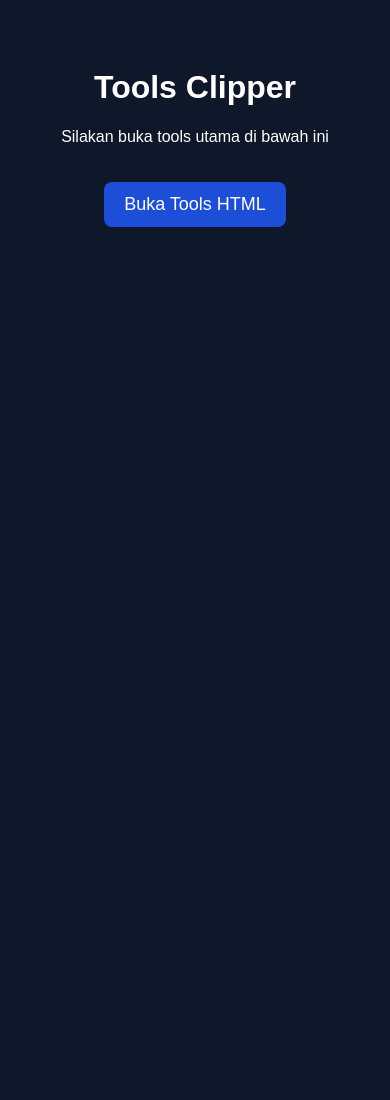
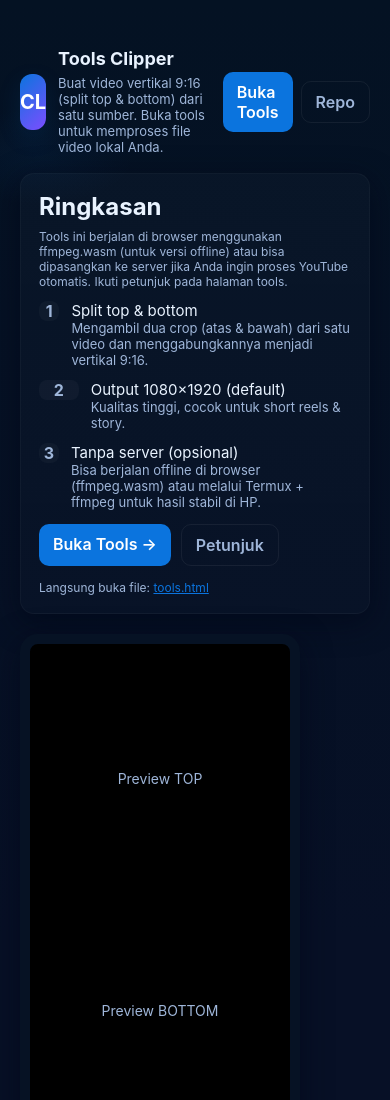
Before and after one commit to ijt21/Tools-clipper, a plain HTML site: page index.html in a window 390 px wide. Shown: the top 1100 px of the page. Before the commit the page ends 844 px from the top, so only its background shows below. Drawn offline with Linux system fonts and the light colour scheme.

Commit message:
Refactor index.html for improved layout and SEO
Updated HTML structure, improved meta tags, and enhanced styling for better layout and responsiveness.

```diff
--- a/index.html
+++ b/index.html
@@ -1,31 +1,131 @@
-<!DOCTYPE html>
-<html>
+<!doctype html>
+<html lang="id">
 <head>
-  <meta charset="UTF-8">
-  <title>Tools Clipper</title>
+  <meta charset="utf-8" />
+  <meta name="viewport" content="width=device-width,initial-scale=1" />
+  <title>Tools Clipper — Home</title>
+  <meta name="description" content="Tools Clipper — konversi video jadi vertical 9:16 (split top & bottom). Buka tools untuk memproses video lokal Anda."/>
   <style>
-    body{
-      font-family: Arial;
-      background:#0f172a;
-      color:white;
-      text-align:center;
-      padding:40px;
+    :root{
+      --bg:#071026; --card:#0d1726; --muted:#9fb6d9; --accent:#0b74de; --glass: rgba(255,255,255,0.03);
+      --radius:14px; --max-w:980px;
     }
-    a{
-      display:inline-block;
-      margin-top:20px;
-      padding:12px 20px;
-      background:#1d4ed8;
-      color:white;
-      text-decoration:none;
-      border-radius:8px;
-      font-size:18px;
+    *{box-sizing:border-box}
+    body{margin:0;font-family:Inter,system-ui,-apple-system,Roboto,"Segoe UI",Arial;background:
+      radial-gradient(1200px 600px at 10% 10%, rgba(11,116,222,0.06), transparent 8%),
+      linear-gradient(180deg,#041223 0%, #071026 60%); color:#e9f3ff; -webkit-font-smoothing:antialiased;}
+    .wrap{max-width:var(--max-w);margin:28px auto;padding:20px}
+    header{display:flex;gap:12px;align-items:center;justify-content:space-between}
+    .brand{display:flex;gap:12px;align-items:center}
+    .logo{width:56px;height:56px;border-radius:12px;background:linear-gradient(135deg,#0b74de,#7c4dff);display:flex;align-items:center;justify-content:center;font-weight:700;color:white;font-size:20px;box-shadow:0 8px 24px rgba(11,116,222,0.12)}
+    h1{margin:0;font-size:20px}
+    .desc{color:var(--muted);font-size:13px;margin-top:6px;max-width:640px}
+    nav{display:flex;gap:8px;align-items:center}
+    .btn{background:var(--accent);color:white;padding:10px 14px;border-radius:10px;border:none;font-weight:600;text-decoration:none;display:inline-block}
+    .btn.ghost{background:transparent;border:1px solid rgba(255,255,255,0.06);color:var(--muted)}
+    .hero{display:grid;grid-template-columns:1fr 360px;gap:20px;margin-top:20px;align-items:start}
+    .card{background:linear-gradient(180deg, rgba(255,255,255,0.02), rgba(255,255,255,0.01)); padding:18px;border-radius:var(--radius);box-shadow:0 8px 30px rgba(2,6,23,0.6);border:1px solid var(--glass)}
+    .features{display:flex;flex-direction:column;gap:12px}
+    .feature{display:flex;gap:12px;align-items:flex-start}
+    .icon{width:44px;height:44;border-radius:8px;background:rgba(255,255,255,0.03);display:flex;align-items:center;justify-content:center;color:var(--muted);font-weight:700}
+    .k{font-size:15px;margin:0}
+    .s{color:var(--muted);font-size:13px;margin:0}
+    /* phone preview */
+    .phone{width:320px;height:640px;border-radius:18px;background:#000;border:10px solid #061224;overflow:hidden;display:flex;flex-direction:column}
+    .slot{flex:1;display:flex;align-items:center;justify-content:center;color:var(--muted);font-size:14px}
+    .controls{display:flex;gap:10px;margin-top:14px}
+    footer{margin-top:22px;color:var(--muted);font-size:13px;text-align:center}
+    .links{display:flex;gap:10px;flex-wrap:wrap;margin-top:10px}
+    .small{font-size:12px;color:var(--muted)}
+    /* responsive */
+    @media (max-width:920px){
+      .hero{grid-template-columns:1fr; }
+      .phone{width:280px;height:520px}
+      .brand h1{font-size:18px}
     }
   </style>
 </head>
 <body>
-  <h1>Tools Clipper</h1>
-  <p>Silakan buka tools utama di bawah ini</p>
-  <a href="tools.html">Buka Tools HTML</a>
+  <div class="wrap">
+    <header>
+      <div class="brand">
+        <div class="logo">CL</div>
+        <div>
+          <h1>Tools Clipper</h1>
+          <div class="desc">Buat video vertikal 9:16 (split top & bottom) dari satu sumber. Buka tools untuk memproses file video lokal Anda.</div>
+        </div>
+      </div>
+
+      <nav>
+        <a class="btn" href="tools.html">Buka Tools</a>
+        <a class="btn ghost" href="https://github.com/ijt21/Tools-clipper" target="_blank" rel="noopener">Repo</a>
+      </nav>
+    </header>
+
+    <section class="hero" style="margin-top:18px">
+      <div class="card">
+        <h2 style="margin:0 0 8px">Ringkasan</h2>
+        <p class="small" style="margin:0 0 12px;color:var(--muted)">Tools ini berjalan di browser menggunakan ffmpeg.wasm (untuk versi offline) atau bisa dipasangkan ke server jika Anda ingin proses YouTube otomatis. Ikuti petunjuk pada halaman tools.</p>
+
+        <div class="features">
+          <div class="feature">
+            <div class="icon">1</div>
+            <div>
+              <p class="k">Split top & bottom</p>
+              <p class="s">Mengambil dua crop (atas & bawah) dari satu video dan menggabungkannya menjadi vertikal 9:16.</p>
+            </div>
+          </div>
+
+          <div class="feature">
+            <div class="icon">2</div>
+            <div>
+              <p class="k">Output 1080×1920 (default)</p>
+              <p class="s">Kualitas tinggi, cocok untuk short reels & story.</p>
+            </div>
+          </div>
+
+          <div class="feature">
+            <div class="icon">3</div>
+            <div>
+              <p class="k">Tanpa server (opsional)</p>
+              <p class="s">Bisa berjalan offline di browser (ffmpeg.wasm) atau melalui Termux + ffmpeg untuk hasil stabil di HP.</p>
+            </div>
+          </div>
+
+        </div>
+
+        <div class="controls">
+          <a class="btn" href="tools.html">Buka Tools →</a>
+          <a class="btn ghost" href="tools.html#help" title="Petunjuk">Petunjuk</a>
+        </div>
+
+        <div class="links small" style="margin-top:14px">
+          <span>Langsung buka file: <a href="tools.html" style="color:var(--accent)">tools.html</a></span>
+        </div>
+      </div>
+
+      <aside>
+        <div class="phone card" aria-hidden="true">
+          <div class="slot">Preview TOP</div>
+          <div class="slot">Preview BOTTOM</div>
+        </div>
+      </aside>
+    </section>
+
+    <section style="margin-top:18px" class="card">
+      <h3 style="margin:0 0 8px">Cara pakai singkat</h3>
+      <ol style="color:var(--muted);margin:0 0 0 18px;padding:0 0 8px">
+        <li>Pilih <strong>Tools</strong> → pilih file video lokal (atau unduh YouTube terlebih dahulu).</li>
+        <li>Klik <em>Proses jadi 9:16</em> dan tunggu sampai selesai.</li>
+        <li>Unduh hasil; untuk file besar gunakan Termux + native ffmpeg jika ffmpeg.wasm gagal.</li>
+      </ol>
+      <div style="margin-top:8px" class="small">Butuh bantuan lebih lanjut? Buka <a href="https://github.com/ijt21/Tools-clipper" target="_blank" rel="noopener" style="color:var(--accent)">halaman repo</a> dan baca README.</div>
+    </section>
+
+    <footer>
+      <div>© Tools Clipper • dibuat automatis oleh sayang</div>
+      <div style="margin-top:6px" class="small">Tips: jika tools.js tidak berjalan pada HP, gunakan Termux + <code>python3 -m http.server</code> dan buka via <code>http://127.0.0.1:8000/tools.html</code></div>
+    </footer>
+  </div>
 </body>
 </html>
```
